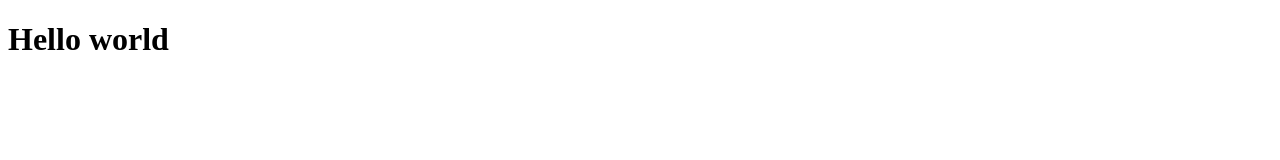
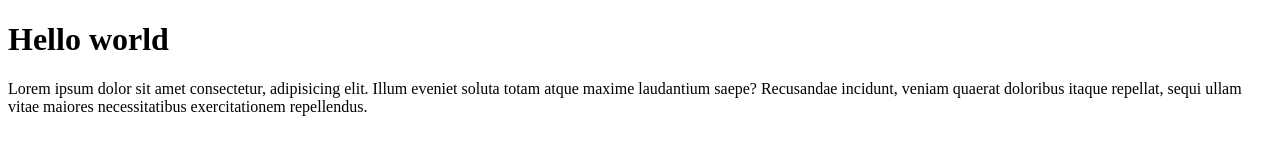
Before and after one commit to masoodfareed/my-practice, a plain HTML site: page index.html in a window 1280 px wide. Drawn offline with Linux system fonts and the light colour scheme.

Commit message:
para added

```diff
--- a/index.html
+++ b/index.html
@@ -7,5 +7,6 @@
 </head>
 <body>
     <h1>Hello world</h1>
+    <p>Lorem ipsum dolor sit amet consectetur, adipisicing elit. Illum eveniet soluta totam atque maxime laudantium saepe? Recusandae incidunt, veniam quaerat doloribus itaque repellat, sequi ullam vitae maiores necessitatibus exercitationem repellendus.</p>
 </body>
 </html>
```
